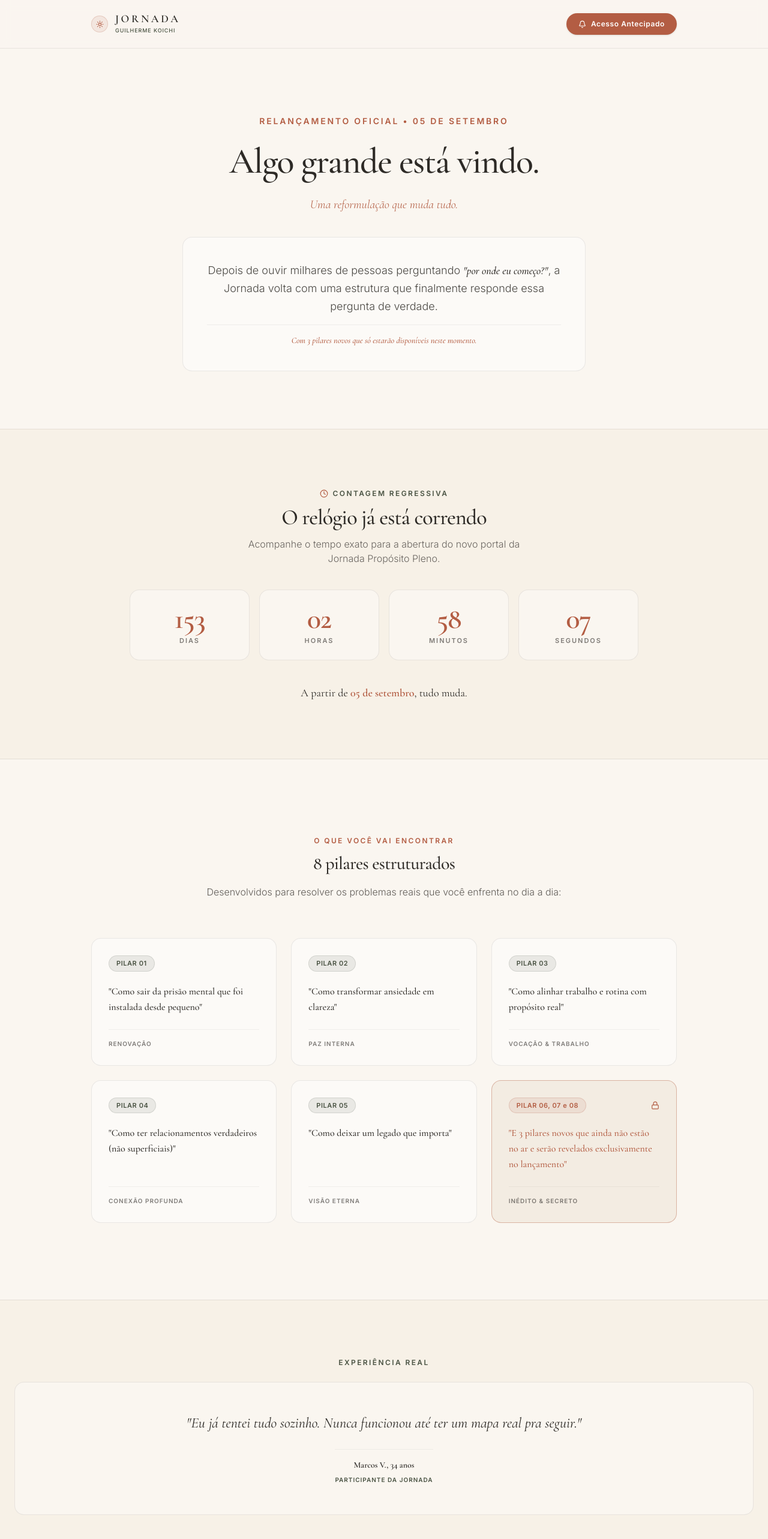
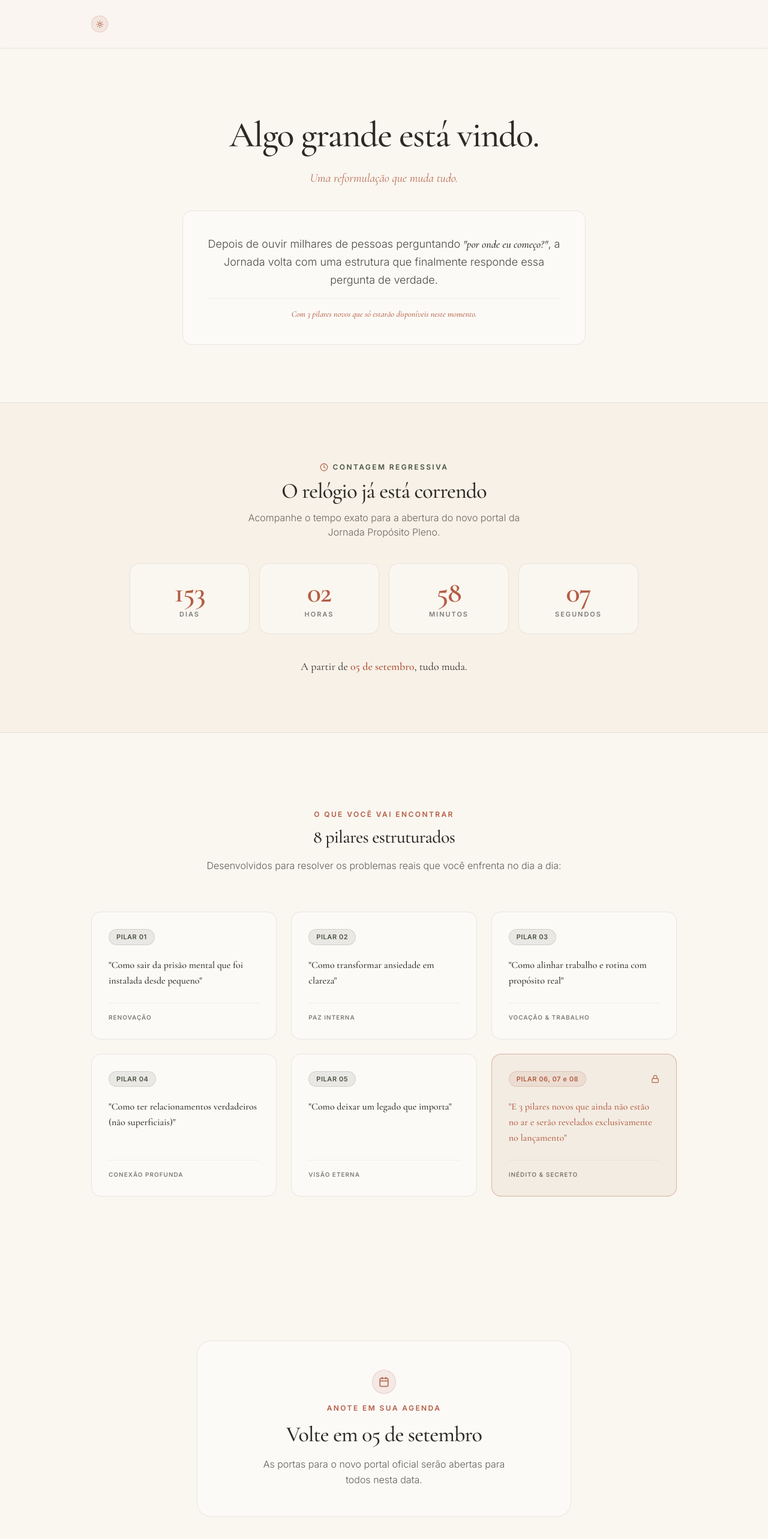
Before and after one commit to tiagoncosta/Jornada-Prop-sito-site-02, a React (Vite) app: page / in a window 1280 px wide. Shown: the top 2566 px of the page at 60% size. Built offline with nearby package versions, Linux system fonts and the light colour scheme.

Commit message:
refactor: remove newsletter signup form
Simplify the landing page by removing the email/phone capture components and associated state logic. Update metadata description accordingly.

```diff
--- a/metadata.json
+++ b/metadata.json
@@ -1,6 +1,6 @@
 {
   "name": "Jornada Propósito Pleno",
-  "description": "Página oficial de pré-lançamento e aviso VIP para o relançamento da Jornada Propósito Pleno em 05 de Setembro.",
+  "description": "Página oficial de pré-lançamento para o relançamento da Jornada Propósito Pleno em 05 de Setembro.",
   "requestFramePermissions": [],
   "majorCapabilities": ["MAJOR_CAPABILITY_SERVER_SIDE_GEMINI_API"]
 }
--- a/src/App.tsx
+++ b/src/App.tsx
@@ -4,17 +4,13 @@
  */
 
 import React, { useState, useEffect } from 'react';
-import { motion, AnimatePresence } from 'motion/react';
+import { motion } from 'motion/react';
 import {
   Clock,
-  ArrowRight,
-  ShieldCheck,
   Sun,
   Lock,
-  Mail,
-  CheckCircle2,
-  Bell,
-  Compass
+  Compass,
+  Calendar
 } from 'lucide-react';
 
 const Reveal = ({ children, delay = 0, className = "" }: { children: React.ReactNode; delay?: number; className?: string; key?: React.Key }) => {
@@ -39,17 +35,11 @@ export default function App() {
     seconds: 0
   });
 
-  const [email, setEmail] = useState('');
-  const [wantsWhatsapp, setWantsWhatsapp] = useState(false);
-  const [phone, setPhone] = useState('');
-  const [submitted, setSubmitted] = useState(false);
-  const [loading, setLoading] = useState(false);
-
   useEffect(() => {
     const calculateTimeLeft = () => {
       const now = new Date();
       let year = now.getFullYear();
-      let target = new Date(year, 8, 5, 0, 0, 0); // September 5th (Month 8 = September)
+      let target = new Date(year, 8, 5, 0, 0, 0); // September 5th (Month index 8 = September)
 
       if (now.getTime() > target.getTime()) {
         target = new Date(year + 1, 8, 5, 0, 0, 0);
@@ -73,17 +63,6 @@ export default function App() {
     return () => clearInterval(interval);
   }, []);
 
-  const handleSubmit = (e: React.FormEvent) => {
-    e.preventDefault();
-    if (!email || !email.includes('@')) return;
-
-    setLoading(true);
-    setTimeout(() => {
-      setLoading(false);
-      setSubmitted(true);
-    }, 600);
-  };
-
   return (
     <div className="min-h-screen bg-bg text-text selection:bg-accent/15 selection:text-text relative font-sans">
 
@@ -94,35 +73,16 @@ export default function App() {
             <div className="w-7 h-7 rounded-full bg-accent/10 border border-accent/20 flex items-center justify-center text-accent">
               <Sun size={13} />
             </div>
-            <div>
-              <span className="text-base md:text-lg font-serif font-semibold tracking-[0.2em] text-text block leading-none">
-                JORNADA
-              </span>
-              <span className="text-[9px] font-sans font-medium tracking-widest text-olive uppercase block mt-1">
-                Guilherme Koichi
-              </span>
-            </div>
           </div>
-
-          <a
-            href="#vip"
-            className="bg-accent hover:bg-accent-light text-white px-5 py-2.5 rounded-full text-xs font-semibold tracking-wider transition-colors inline-flex items-center gap-2 cursor-pointer shadow-sm"
-          >
-            <Bell size={13} className="shrink-0" />
-            <span>Acesso Antecipado</span>
-          </a>
         </div>
       </header>
 
-      {/* 1. Hero */}
+      {/* 1. Hero / Mistério */}
       <section className="relative pt-36 pb-16 md:pt-48 md:pb-24">
         <div className="container mx-auto px-6 text-center max-w-3xl">
 
+
           <Reveal>
-            <p className="text-xs md:text-sm font-semibold uppercase tracking-[0.2em] text-accent mb-6">
-              Relançamento Oficial • 05 de Setembro
-            </p>
-
             <h1 className="text-4xl md:text-6xl font-serif font-medium mb-6 leading-[1.12] text-text">
               Algo grande está vindo.
             </h1>
@@ -147,8 +107,8 @@ export default function App() {
         </div>
       </section>
 
-      {/* 2. Countdown Section */}
-      <section className="py-16 md:py-24 bg-beige-light border-y border-border">
+      {/* 2. Countdown Section (Visual Principal) */}
+      <section id="countdown" className="py-16 md:py-24 bg-beige-light border-y border-border">
         <div className="container mx-auto px-6 max-w-4xl text-center">
           <Reveal>
             <div className="inline-flex items-center gap-2 text-xs font-semibold uppercase tracking-[0.2em] text-olive mb-3">
@@ -175,12 +135,12 @@ export default function App() {
               ].map((item, idx) => (
                 <div
                   key={idx}
-                  className="bg-bg border border-border rounded-2xl p-5 md:p-6 flex flex-col items-center justify-center"
+                  className="bg-bg border border-border rounded-2xl p-6 flex flex-col items-center justify-center"
                 >
-                  <div className="text-3xl sm:text-4xl md:text-5xl font-serif font-semibold text-accent mb-1 tracking-tight">
+                  <div className="text-4xl md:text-5xl font-serif font-semibold text-accent mb-1 tracking-tight">
                     {String(item.value).padStart(2, '0')}
                   </div>
-                  <div className="text-[10px] md:text-[11px] font-semibold uppercase tracking-[0.18em] text-text/60">
+                  <div className="text-[11px] font-semibold uppercase tracking-[0.18em] text-text/60">
                     {item.label}
                   </div>
                 </div>
@@ -288,154 +248,26 @@ export default function App() {
         </div>
       </section>
 
-      {/* 4. Depoimento Sugestivo */}
-      <section className="py-16 md:py-24 bg-beige-light border-y border-border">
-        <div className="container mx-auto px-6 max-w-2.5xl text-center">
+      {/* 5. Volte em 05 de Setembro (Lembrete do Lançamento) */}
+      <section className="py-20 md:py-28 bg-bg">
+        <div className="container mx-auto px-6 max-w-2xl">
           <Reveal>
-            <p className="text-xs font-semibold uppercase tracking-[0.2em] text-olive mb-6">
-              Experiência Real
-            </p>
+            <div className="bg-[#FCFAF7] border border-border rounded-3xl p-8 md:p-12 text-center space-y-4">
+              <div className="w-10 h-10 rounded-full bg-accent/10 border border-accent/20 flex items-center justify-center mx-auto text-accent">
+                <Calendar size={18} />
+              </div>
 
-            <div className="bg-bg border border-border p-8 md:p-12 rounded-2xl text-center">
-              <p className="text-lg md:text-2xl font-serif italic text-text leading-relaxed mb-6">
-                "Eu já tentei tudo sozinho. Nunca funcionou até ter um mapa real pra seguir."
+              <p className="text-xs font-semibold uppercase tracking-[0.2em] text-accent">
+                Anote em sua agenda
               </p>
 
-              <div className="pt-4 border-t border-border/60 inline-block">
-                <span className="text-sm font-serif font-semibold text-text block">Marcos V., 34 anos</span>
-                <span className="text-[10px] uppercase font-semibold tracking-widest text-olive font-sans">Participante da Jornada</span>
-              </div>
-            </div>
-          </Reveal>
-        </div>
-      </section>
-
-      {/* 5. Captura de Interesse / Lista VIP */}
-      <section id="vip" className="py-20 md:py-32 bg-bg">
-        <div className="container mx-auto px-6 max-w-2xl">
-          <Reveal>
-            <div className="bg-[#FCFAF7] border border-border rounded-3xl p-8 md:p-12 text-center">
-
-              <p className="text-xs font-semibold uppercase tracking-[0.2em] text-accent mb-3">
-                Lista VIP de Relançamento
-              </p>
-
-              <h2 className="text-3xl md:text-4xl font-serif font-medium text-text mb-4">
-                Receba acesso 24h antes do lançamento oficial
+              <h2 className="text-3xl md:text-4xl font-serif font-medium text-text">
+                Volte em 05 de setembro
               </h2>
 
-              <p className="text-text/75 text-sm md:text-base font-light leading-relaxed max-w-md mx-auto mb-8">
-                Inscreva-se para receber o aviso em primeira mão no seu e-mail e garantir prioridade para os 3 novos pilares.
+              <p className="text-text/75 text-sm md:text-base font-light leading-relaxed max-w-md mx-auto">
+                As portas para o novo portal oficial serão abertas para todos nesta data.
               </p>
-
-              <AnimatePresence mode="wait">
-                {!submitted ? (
-                  <motion.form
-                    key="form"
-                    initial={{ opacity: 0, y: 8 }}
-                    animate={{ opacity: 1, y: 0 }}
-                    exit={{ opacity: 0, y: -8 }}
-                    onSubmit={handleSubmit}
-                    className="space-y-4 max-w-md mx-auto text-left"
-                  >
-                    <div>
-                      <label className="block text-[11px] font-semibold uppercase tracking-wider text-text/70 mb-2">
-                        Seu melhor e-mail:
-                      </label>
-                      <div className="relative">
-                        <div className="absolute inset-y-0 left-0 pl-4 flex items-center pointer-events-none text-olive/60">
-                          <Mail size={16} />
-                        </div>
-                        <input
-                          type="email"
-                          required
-                          value={email}
-                          onChange={(e) => setEmail(e.target.value)}
-                          placeholder="seu e-mail aqui..."
-                          className="w-full pl-11 pr-4 py-3.5 rounded-xl bg-white border border-border text-text placeholder:text-text/40 text-sm focus:outline-none focus:border-accent focus:ring-1 focus:ring-accent transition-colors"
-                        />
-                      </div>
-                    </div>
-
-                    <div className="bg-bg p-4 rounded-xl border border-border space-y-3">
-                      <label className="flex items-center gap-3 cursor-pointer select-none">
-                        <input
-                          type="checkbox"
-                          checked={wantsWhatsapp}
-                          onChange={(e) => setWantsWhatsapp(e.target.checked)}
-                          className="w-4 h-4 rounded border-border text-accent focus:ring-accent accent-accent cursor-pointer"
-                        />
-                        <span className="text-xs text-text/80 font-medium">
-                          Quero receber também um lembrete no WhatsApp (opcional)
-                        </span>
-                      </label>
-
-                      {wantsWhatsapp && (
-                        <motion.div
-                          initial={{ opacity: 0, height: 0 }}
-                          animate={{ opacity: 1, height: 'auto' }}
-                          exit={{ opacity: 0, height: 0 }}
-                        >
-                          <input
-                            type="tel"
-                            value={phone}
-                            onChange={(e) => setPhone(e.target.value)}
-                            placeholder="(11) 99999-9999"
-                            className="w-full px-4 py-2.5 rounded-lg bg-white border border-border text-text placeholder:text-text/40 text-xs focus:outline-none focus:border-accent transition-colors"
-                          />
-                        </motion.div>
-                      )}
-                    </div>
-
-                    <button
-                      type="submit"
-                      disabled={loading}
-                      className="bg-accent hover:bg-accent-light text-white px-8 py-4 rounded-xl text-xs md:text-sm font-semibold uppercase tracking-wider transition-colors w-full flex items-center justify-center gap-2 cursor-pointer disabled:opacity-70"
-                    >
-                      {loading ? (
-                        <span>Cadastrando...</span>
-                      ) : (
-                        <>
-                          <span>Quero Entrar Primeiro</span>
-                          <ArrowRight size={15} />
-                        </>
-                      )}
-                    </button>
-
-                    <p className="text-[11px] text-center text-text/50 flex items-center justify-center gap-1.5 pt-2">
-                      <ShieldCheck size={13} className="text-olive" />
-                      Seus dados estão seguros. Apenas avisos do lançamento.
-                    </p>
-                  </motion.form>
-                ) : (
-                  <motion.div
-                    key="success"
-                    initial={{ opacity: 0, scale: 0.98 }}
-                    animate={{ opacity: 1, scale: 1 }}
-                    className="bg-white border border-accent/30 p-8 rounded-2xl max-w-md mx-auto text-center space-y-3"
-                  >
-                    <div className="w-10 h-10 rounded-full bg-accent/10 flex items-center justify-center mx-auto text-accent">
-                      <CheckCircle2 size={22} />
-                    </div>
-
-                    <h3 className="text-xl font-serif font-semibold text-text">
-                      Inscrição Confirmada
-                    </h3>
-
-                    <p className="text-xs md:text-sm text-text/80 leading-relaxed font-light">
-                      Você receberá o acesso exclusivo em <span className="font-semibold text-accent">{email}</span> 24h antes do lançamento em 05 de Setembro.
-                    </p>
-
-                    <button
-                      onClick={() => { setSubmitted(false); setEmail(''); }}
-                      className="text-[11px] font-semibold uppercase tracking-wider text-olive hover:text-accent transition-colors pt-2 underline cursor-pointer"
-                    >
-                      Cadastrar outro e-mail
-                    </button>
-                  </motion.div>
-                )}
-              </AnimatePresence>
-
             </div>
           </Reveal>
         </div>
```
